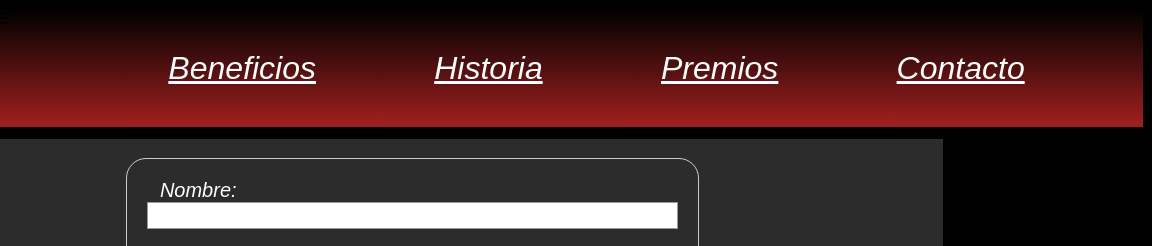
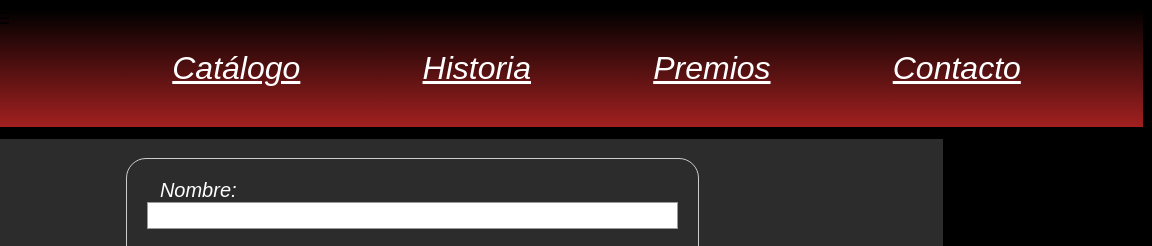
Before and after one commit to fortanelfr/PFFORTANEL, a website: page pages/Contacto.html in a window 1280 px wide. Shown: the top 246 px of the page, 128-1280 px from the left. Drawn offline with nearby package versions, Linux system fonts and the light colour scheme.

Commit message:
Se agrega la pagina de Catalogo!

```diff
--- a/pages/Contacto.html
+++ b/pages/Contacto.html
@@ -16,7 +16,7 @@
                 <input class = "menu_hamburgesa" type="checkbox" id="menu_des">
                 <label for="menu_des" >☰</label>
             <ul>
-                <li><a class="buttonMenu" href="">Beneficios</a></li>
+                <li><a class="buttonMenu" href="catalogo.html">Catálogo</a></li>
                 <li><a class="buttonMenu" href="Historia.html">Historia</a></li>
                 <li><a class="buttonMenu" href="">Premios</a></li>
                 <li><a class="buttonMenu" href="Contacto.html">Contacto</a></li>
```
Also changed, not shown: index.html (+1 -1 lines), pages/Historia.html (+1 -1 lines).
